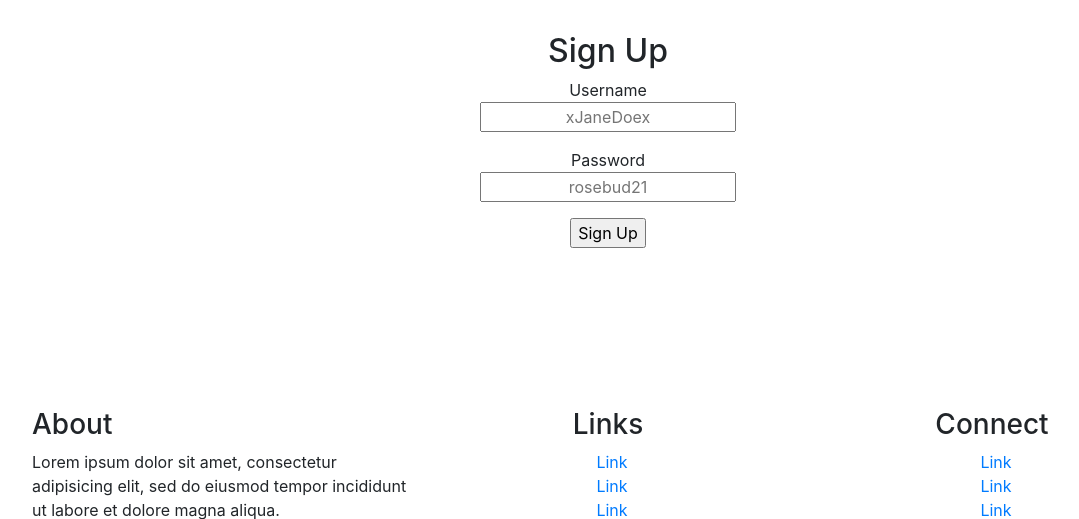
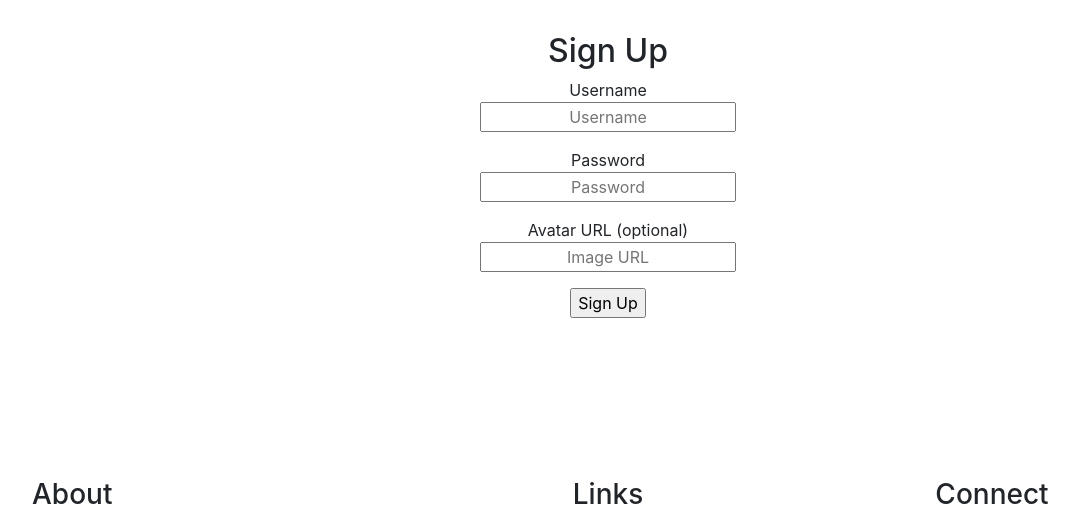
Before and after one commit to alyssamonera/project-2, a Node server app: page /signup in a window 1280 px wide. Shown: the part 112-631 px from the top of the page, without its empty margins (32-1111 px from the left). Run offline with Node 20, Linux system fonts and the light colour scheme; some libraries are stand-ins or nearby versions.

Commit message:
users can now upload avatars

```diff
--- a/models/prompts.js
+++ b/models/prompts.js
@@ -12,7 +12,7 @@ const promptSchema = mongoose.Schema({
   body: String,
   author: {
     id: {type: ObjectId, required: true},
-    username: {type: String, required: true}
+    username: {type: String, required: true},
   },
   tags: Array,
   responses: [{author: String, body: String, date: Date}],
--- a/models/users.js
+++ b/models/users.js
@@ -7,7 +7,7 @@ const promptSchema = mongoose.Schema({
   body: String,
   author: {
     id: {type: String, required: true},
-    username: {type: String, required: true}
+    username: {type: String, required: true},
   },
   tags: [String],
   responses: [{author: String, body: String, date: Date}],
@@ -17,7 +17,8 @@ const promptSchema = mongoose.Schema({
 const userSchema = mongoose.Schema({
   username: {type: String, required: true, unique: true},
   password: {type: String, required: true},
-  prompts: [promptSchema]
+  prompts: [promptSchema],
+  avatar: String
 });
 
 const User = mongoose.model('User', userSchema);
--- a/views/signup/new.ejs
+++ b/views/signup/new.ejs
@@ -20,10 +20,13 @@
       <h2>Sign Up</h2>
       <form action="/signup" method="POST">
         <label for="username">Username</label>
-        <input type="text" name="username" placeholder="xJaneDoex">
+        <input type="text" name="username" placeholder="Username">
 
         <label for="password">Password</label>
-        <input type="password" name="password" placeholder="rosebud21">
+        <input type="password" name="password" placeholder="Password">
+
+        <label for="avatar">Avatar URL (optional)</label>
+        <input type="text" name="avatar" placeholder="Image URL">
 
         <input type="submit" value="Sign Up">
       </form>
--- a/views/users/show.ejs
+++ b/views/users/show.ejs
@@ -9,6 +9,8 @@
     </header>
 
     <main class="user-show">
+      <img src="<%= user.avatar%>" alt="avatar">
+
       <h2><%= user.username %></h2>
 
       <ul>
```
